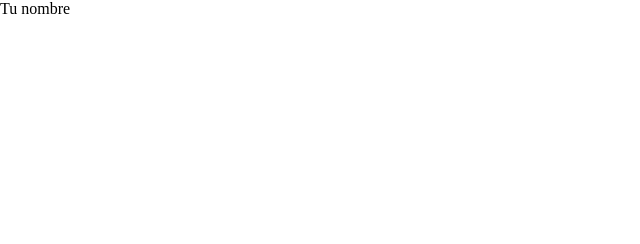
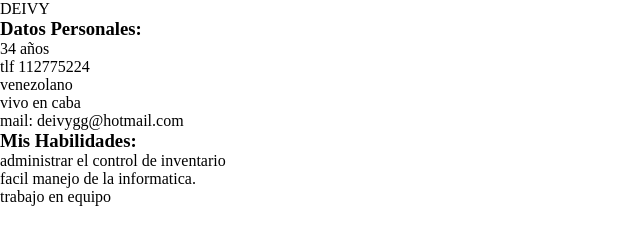
Before and after one commit to deivyg/mi-proyecto, a plain HTML site: page index.html in a window 1280 px wide. Shown: the whole page, without its empty margins (0-640 px from the left). Drawn offline with Linux system fonts and the light colour scheme.

Commit message:
nuevo mio

```diff
--- a/index.html
+++ b/index.html
@@ -1,17 +1,48 @@
 <!DOCTYPE html>
 <html lang="es">
 <head>
-    <meta charset="UTF-8">
-    <meta http-equiv="X-UA-Compatible" content="IE=edge">
-    <meta name="viewport" content="width=device-width, initial-scale=1.0">
-    <title>Nombre Apellido</title>
+    <link rel="preconnect" href="https://fonts.googleapis.com">
+    <link rel="preconnect" href="https://fonts.gstatic.com" crossorigin>
+    <link href="https://fonts.googleapis.com/css2?family=Roboto:ital@1&display=swap" rel="stylesheet">
+        <meta charset="UTF-8">
+        <meta http-equiv="X-UA-Compatible" content="IE=edge">
+        <meta name="viewport" content="width=device-width, initial-scale=1.0">
+        <title>DEIVY  HERNANDEZ</title>
+        <link rel="stylesheet" href="deivy.css">
+
 
     <!-- CSS -->
     <link rel="stylesheet" href="css/styles.css">
 </head>
 <body>
     <header>
-        <a href="#inicio">Tu nombre</a>
+        <a href="#inicio">DEIVY</a>
+        <div class="contacto">
+
+            <h3> Datos Personales: </h3>
+
+
+            <ul>
+                <li> 34 años </li>
+                <li> tlf 112775224 </li>
+                <li> venezolano </li>
+                <li> vivo en caba </li>
+                <li> mail: deivygg@hotmail.com</li>
+            </ul>
+         <div class=" habilidades">
+            <h3> Mis Habilidades: </h3>
+
+
+            <ol>
+
+                <li> administrar el control de inventario</li>
+                <li> facil manejo de la informatica.</li>
+                <li> trabajo en equipo </li>
+
+            </ol>
+         </div>
+
+
     </header>
 
     <!-- La estructura básica y la vinculación con CSS estan listas. A codear! 💪  -->
```
